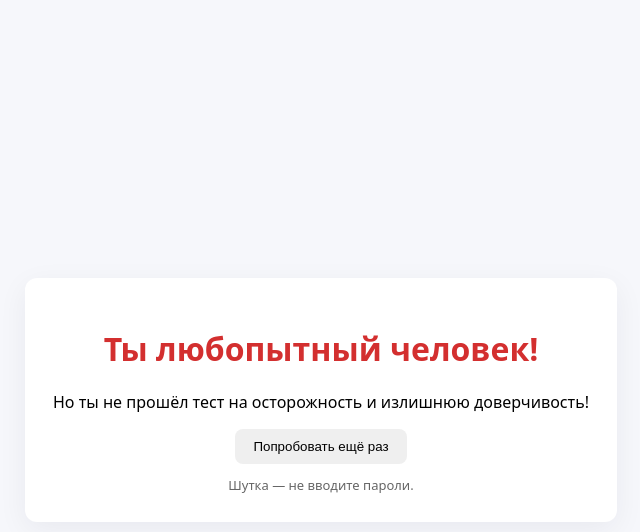
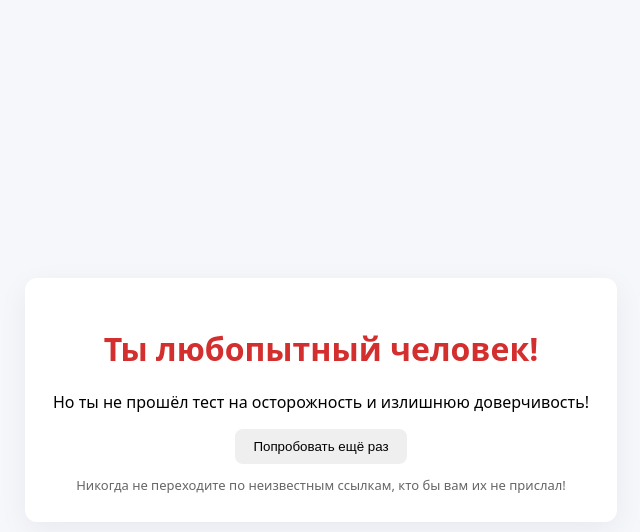
Before and after one commit to klymow/prank-page, a plain HTML site: page index.html in a window 1280 px wide. Both pictures are taken after a click on the button "Посмотреть". Shown: the whole page, without its empty margins (319-959 px from the left). Drawn offline with Linux system fonts and the light colour scheme.

Commit message:
Update index.html
Отредактировал запись

```diff
--- a/index.html
+++ b/index.html
@@ -37,7 +37,7 @@ document.getElementById('open').addEventListener('click', function(){
   c.innerHTML = '<h1>Подождите...</h1><p>Проверяем доступ...</p>';
   sendLog('clicked_show');
   setTimeout(()=>{
-    c.innerHTML = '<h1 style="color:#d32f2f">Ты любопытный человек!</h1><p>Но ты не прошёл тест на осторожность и излишнюю доверчивость!</p><button onclick="location.reload()">Попробовать ещё раз</button><div class="small">Шутка — не вводите пароли.</div>';
+    c.innerHTML = '<h1 style="color:#d32f2f">Ты любопытный человек!</h1><p>Но ты не прошёл тест на осторожность и излишнюю доверчивость!</p><button onclick="location.reload()">Попробовать ещё раз</button><div class="small">Никогда не переходите по неизвестным ссылкам, кто бы вам их не прислал!</div>';
     sendLog('prank_shown');
   }, 700);
 });
```
